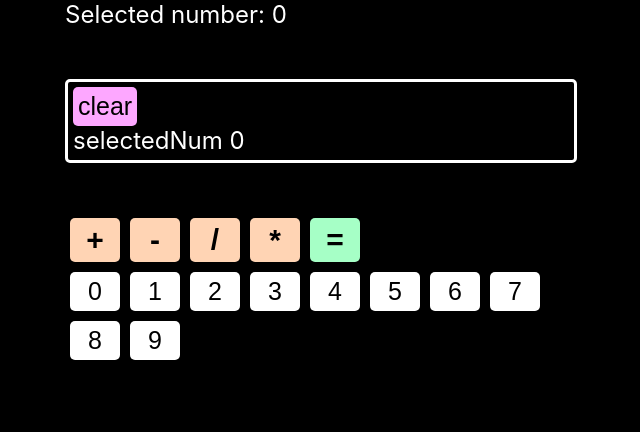
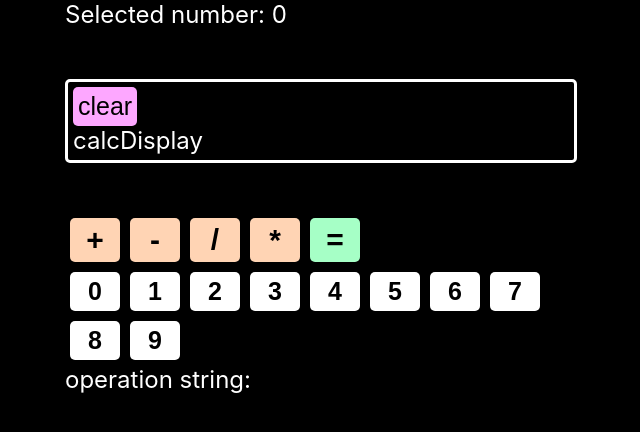
Before and after one commit to solenedel/React-calculator, a React (Create React App) app: page / in a window 1280 px wide. Shown: the top 432 px of the page, without its empty margins (319-959 px from the left). Built offline with nearby package versions, Linux system fonts and the light colour scheme.

Commit message:
work on calculator logic

```diff
--- a/src/App.jsx
+++ b/src/App.jsx
@@ -5,6 +5,7 @@ import Output from "./components/Output";
 function App() {
   const [selectedNum, setSelectedNum] = useState(0);
   const [runningTotal, setRunningTotal] = useState(0);
+  const [operationString, setOperationString] = useState("");
 
   return (
     <div className="App">
@@ -14,13 +15,18 @@ function App() {
         setSelectedNum={setSelectedNum}
         setRunningTotal={setRunningTotal}
         runningTotal={runningTotal}
+        operationString={operationString}
+        setOperationString={setOperationString}
       />
       <CalculatorKeys
         selectedNum={selectedNum}
         setSelectedNum={setSelectedNum}
         runningTotal={runningTotal}
         setRunningTotal={setRunningTotal}
+        operationString={operationString}
+        setOperationString={setOperationString}
       />
+      operation string: {operationString}
     </div>
   );
 }
--- a/src/components/CalculatorKeys.jsx
+++ b/src/components/CalculatorKeys.jsx
@@ -7,6 +7,8 @@ const CalculatorKeys = ({
   setSelectedNum,
   runningTotal,
   setRunningTotal,
+  operationString,
+  setOperationString,
 }) => {
   return (
     <div id="calculator-keys">
@@ -15,8 +17,17 @@ const CalculatorKeys = ({
         setSelectedNum={setSelectedNum}
         runningTotal={runningTotal}
         setRunningTotal={setRunningTotal}
+        operationString={operationString}
+        setOperationString={setOperationString}
       />
-      <NumberKeys selectedNum={selectedNum} setSelectedNum={setSelectedNum} />
+      <NumberKeys
+        selectedNum={selectedNum}
+        setSelectedNum={setSelectedNum}
+        operationString={operationString}
+        setOperationString={setOperationString}
+        runningTotal={runningTotal}
+        setRunningTotal={setRunningTotal}
+      />
     </div>
   );
 };
--- a/src/components/NumberKeys.jsx
+++ b/src/components/NumberKeys.jsx
@@ -2,7 +2,14 @@ import React from "react";
 
 const numbers = [0, 1, 2, 3, 4, 5, 6, 7, 8, 9];
 
-const NumberKeys = ({ setSelectedNum }) => {
+const NumberKeys = ({
+  selectedNum,
+  setSelectedNum,
+  runningTotal,
+  setRunningTotal,
+  operationString,
+  setOperationString,
+}) => {
   return (
     <div>
       {numbers.map((num) => {
@@ -11,9 +18,12 @@ const NumberKeys = ({ setSelectedNum }) => {
             key={num}
             type="button"
             className="number-btn"
-            onClick={() => setSelectedNum(num)}
+            onClick={() => {
+              setSelectedNum(num);
+              setOperationString(operationString + num);
+            }}
           >
-            {num}
+            <strong>{num}</strong>
           </button>
         );
       })}
--- a/src/components/Output.jsx
+++ b/src/components/Output.jsx
@@ -5,10 +5,13 @@ const Output = ({
   setRunningTotal,
   selectedNum,
   setSelectedNum,
+  calcDisplay,
+  setCalcDisplay,
 }) => {
   const clear = () => {
     setRunningTotal(0);
     setSelectedNum(0);
+    setCalcDisplay("");
     console.log("cleared numbers");
   };
 
@@ -17,7 +20,7 @@ const Output = ({
       <button type="button" onClick={clear} id="clear-btn">
         clear
       </button>
-      <div>selectedNum {selectedNum}</div>
+      <div>calcDisplay {calcDisplay}</div>
     </div>
   );
 };
```
Also changed, not shown: src/components/OperationKeys.jsx (+8 -1 lines).
